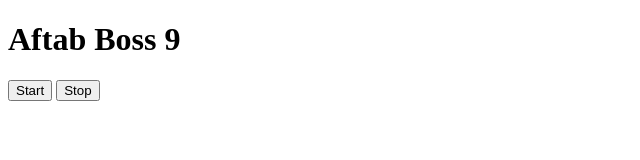
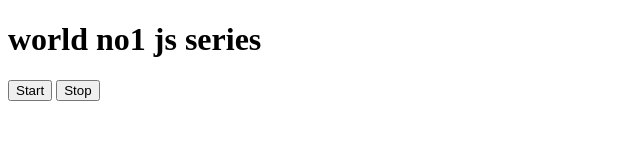
Before and after one commit to Aftabuddin-mallick/Javascript_Learnings, a plain HTML site: page 09_Async/three.html in a window 1280 px wide. Both pictures are taken after a click on the button "Start". Shown: the whole page, without its empty margins (0-640 px from the left). Drawn offline with Linux system fonts and the light colour scheme.

Commit message:
complete a task of Async you can say a mini project

```diff
--- a/09_Async/three.html
+++ b/09_Async/three.html
@@ -19,21 +19,38 @@
 //  const intervalID =  setInterval(sayDate, 1000, "hi");
 
 //  clearInterval(intervalID);
-const change = function(){
- for (let index = 0; index < 10; index++) {
-   document.querySelector('h1').innerHTML = `Aftab Boss ${index}`;
- }
+const randomStrings = function(){
+  let sentence;
+  const dictionary = ["best series", "Great series", "osm Series", "world no1 js series", "js king series"];
+  let randomPic = Math.floor(Math.random() * 5);
+
+    sentence = dictionary[randomPic];
+
+  return sentence;
 }
 
-document.querySelector('#start').addEventListener('click', function(){
-  console.log("START");
-  setInterval(change,1000);
-}, false)
+const h1 = document.querySelector('h1');
 
-document.querySelector("#stop").addEventListener('click', function(){
-  clearInterval()
-  console.log("Stopped");
-}, false)
+let intervalId;
+const changeSentence = function(){
+  if(intervalId == null){
+     intervalId = setInterval(changeHeading,1000);
+
+  }
+
+  function changeHeading(){
+    h1.innerHTML = randomStrings();
+  }
+}
+
+const stopChangingSentence = function(){
+  clearInterval(intervalId);
+  intervalId = null;
+}
+
+
+document.querySelector('#start').addEventListener('click', changeSentence, false);
+document.querySelector('#stop').addEventListener('click', stopChangingSentence, false);
 
 
 </script>
```
